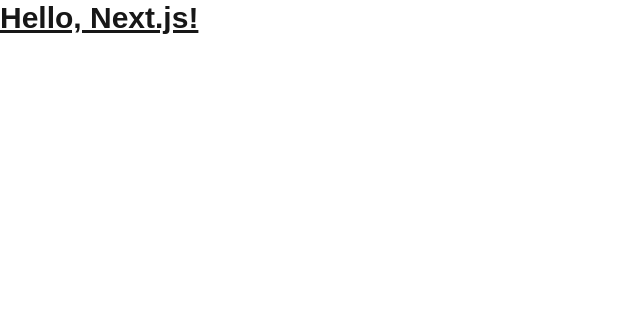
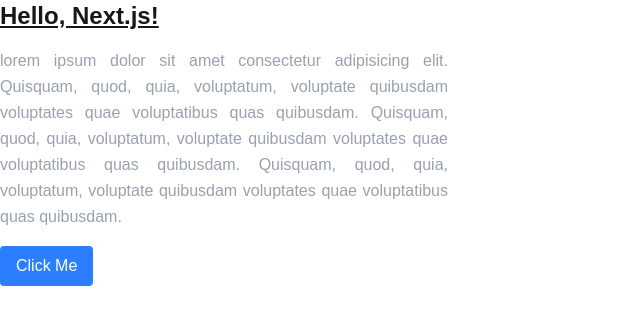
Before and after one commit to coder8820/Nextjs, a Next.js app in the folder my-app/: page / in a window 1280 px wide. Shown: the top 324 px of the page, without its empty margins (0-640 px from the left). Built offline with nearby package versions, Linux system fonts and the light colour scheme.

Commit message:
Added button and dummy content

```diff
--- a/my-app/app/page.js
+++ b/my-app/app/page.js
@@ -3,12 +3,26 @@
 import Image from "next/image";
 
 export default function Home() {
+  console.log("Hello, Next.js!");
   return (
     <>
       <div>
-        <h1 className="text-3xl font-bold underline"
+        <h1 className="text-2xl font-bold underline"
         onClick={() => alert('Hello, Next.js!')}
         >Hello, Next.js!</h1>
+        <p className="mt-4 text-gray-400 max-w-md text-justify leading-relaxed">
+          lorem ipsum dolor sit amet consectetur adipisicing elit. Quisquam,
+          quod, quia, voluptatum, voluptate quibusdam voluptates quae
+          voluptatibus quas quibusdam. Quisquam, quod, quia, voluptatum,
+          voluptate quibusdam voluptates quae voluptatibus quas quibusdam.
+          Quisquam, quod, quia, voluptatum, voluptate quibusdam voluptates quae
+          voluptatibus quas quibusdam.
+        </p>
+        <button className="mt-4 px-4 py-2 bg-blue-500 text-white rounded hover:bg-blue-600"
+        onClick={() => alert('Button Clicked!')}
+        >
+          Click Me
+        </button>
       </div>
     </>
   );
```
